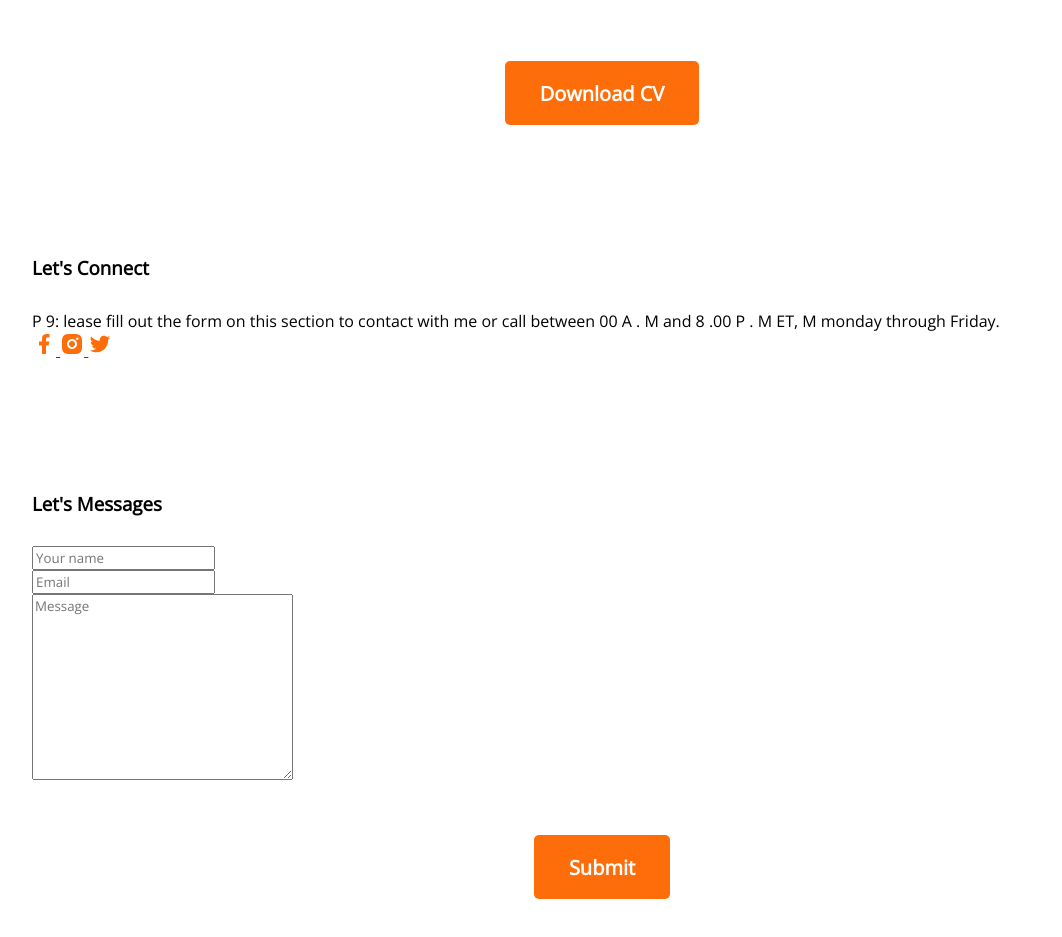
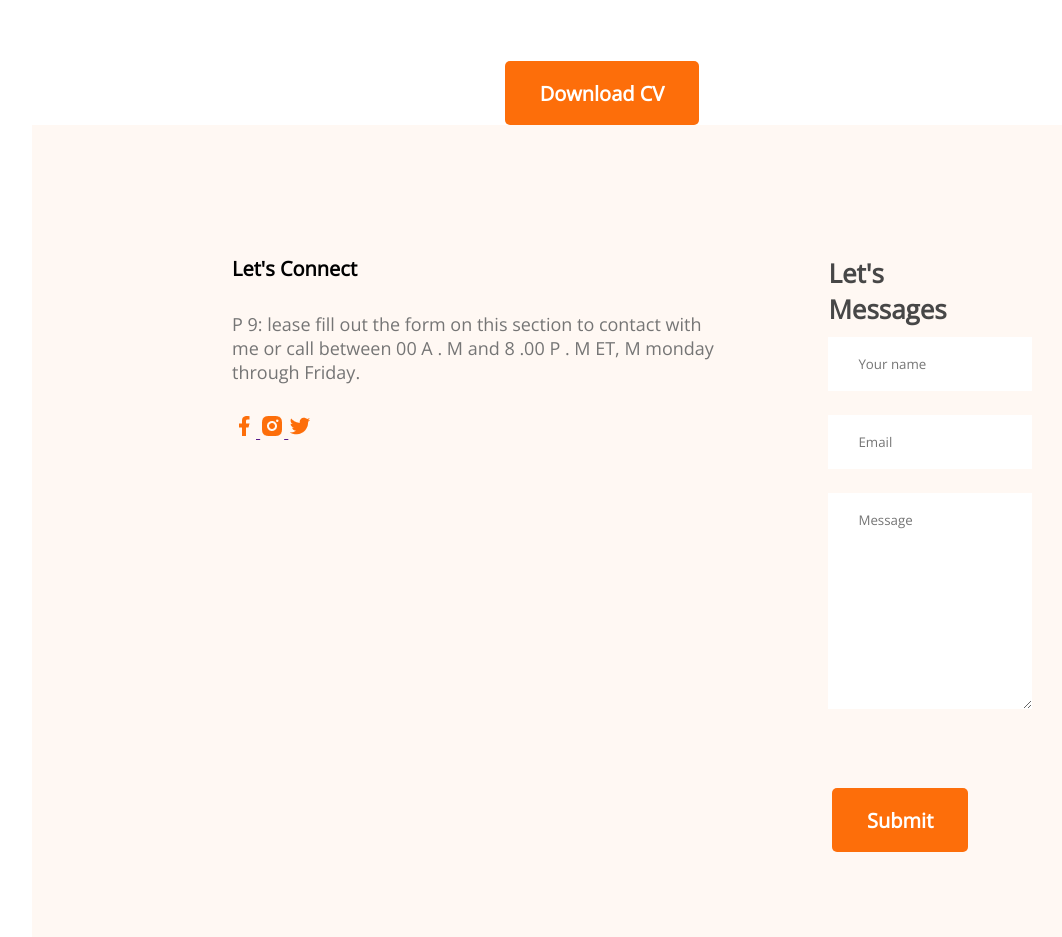
Before and after one commit to ARsayembhuiyan/Developer-portfolio, a plain HTML site: page index.html in a window 1280 px wide. Shown: the part 3100-4037 px from the top of the page, without its empty margins (38-1100 px from the left). Drawn offline with nearby package versions, Linux system fonts and the light colour scheme.

Commit message:
added contact

```diff
--- a/index.html
+++ b/index.html
@@ -191,12 +191,12 @@
           </div>
         </section> -->
 
-        <section class="content">
-          <div>
-            <div class="contant-resume">
-              <h3 class="content-title">Let's Connect</h3>
+        <section class="contact">
+          <div class="contacant">
+            <div  class="contant-resume">
+              <h3 class="resume-titl">Let's Connect</h3>
               <div class="content-item">
-                <p class="content-description">P 9: lease fill out the form on this section to contact with me or call between  00  A . M  and  8 .00  P . M   ET,   M monday through Friday.</p>
+                <p class="section-description ">P 9: lease fill out the form on this section to contact with me or call between  00  A . M  and  8 .00  P . M   ET,   M monday through Friday.</p>
                 <form action="">
                   <a href="">
                     <img src="./new web/facebook.png" alt="">
@@ -211,8 +211,8 @@
               </div>
             </div>
           </div>
-          <div>
-            <h3 class="content-title">Let's  Messages</h3>
+          <div class="resume">
+            <h3 class="title">Let's  Messages</h3>
             <div class="content-item">
            <form action="">
             <input type="text" class="text" placeholder="Your name"><br>
--- a/style/portfoli.css
+++ b/style/portfoli.css
@@ -212,23 +212,27 @@ main {
 
 /* content section */
 
-.content-resume{ display: flex; align-items: center;}
+.content-title {
+  margin-top: 130px;
+  display: flex;
+}
 
-.content-title{ margin-top: 130px;
-  display: flex;}
+.contact {
+  display: flex;
+  gap: 100px;
+  background: #fff8f3;
+  padding: 130px 200px;
+}
 
-  .content-item{margin-top: 30px;
-    margin-bottom: 30px;}
+.resume-titl {
+  font-size: 20px;
+  margin-bottom: 30px;
+}
 
-    .content .title{font-weight: 700;
-      font-size: 26px;
-      color: #474747;
-      margin-bottom: 10px;}
-
-
-
-
-
-
-
-/* .contact input [type : "text"], input [type:email], textarea{margin-bottom: 24px; border:0; width: 100%; padding : 18px 30px;} */
+input,
+textarea {
+  margin-bottom: 24px;
+  border: 0;
+  width: 100%;
+  padding: 18px 30px;
+}
```
